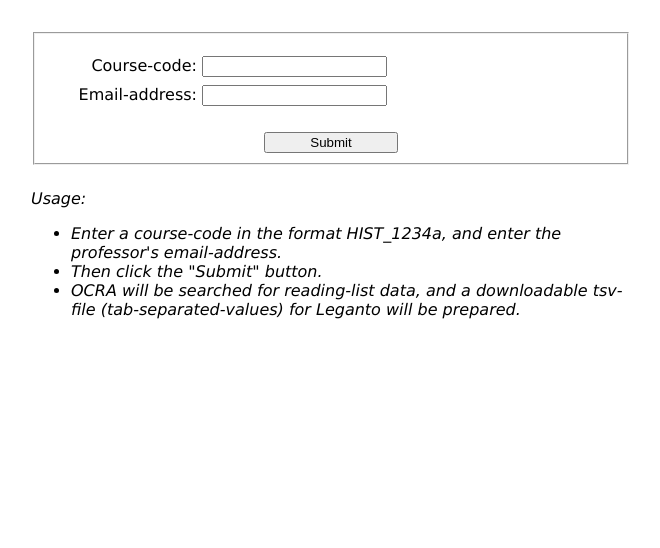
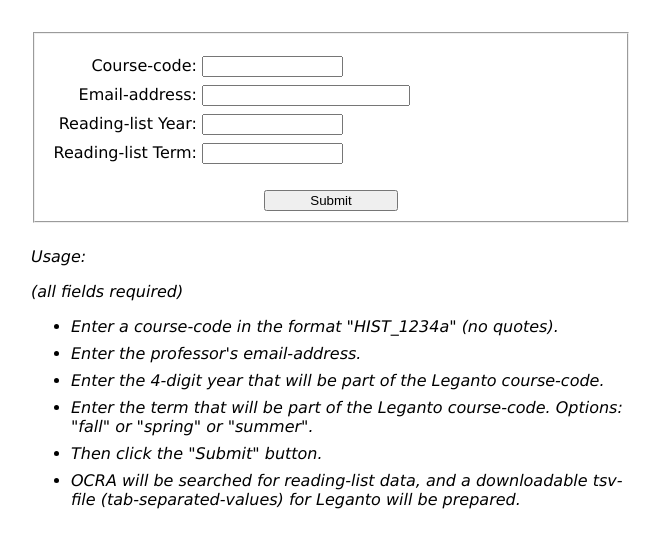
Before and after one commit to Brown-University-Library/ocra_lookup_project, a Django app: page /find/ in a window 1280 px wide. Shown: the part 56-604 px from the top of the page, without its empty margins (309-969 px from the left). Run offline with Django 4.2, Linux system fonts and the light colour scheme; parts of the project's set-up code (start-up, migrations or seed data) failed here and were passed over; some libraries are stand-ins or nearby versions.

Commit message:
adds year and term to form.

```diff
--- a/ocra_lookup_app/templates/find.html
+++ b/ocra_lookup_app/templates/find.html
@@ -13,12 +13,22 @@
 
             <!-- Course-code Field -->
             <label for="course_code" style="text-align: right; display: inline-block; width: 150px; margin-top: 1em;">Course-code:</label>
-            <input type="text" id="course_code" name="course_code" style="text-align: left; display: inline-block;" value="{{ course_code_value }}">
+            <input type="text" id="course_code" name="course_code" style="text-align: left; display: inline-block; width: 10em;" value="{{ course_code_value }}">
             <br>
 
             <!-- Email-address Field -->
             <label for="emailAddress" style="text-align: right; display: inline-block; width: 150px; margin-top: .5em;">Email-address:</label>
-            <input type="email" id="email_address" name="email_address" style="text-align: left; display: inline-block;" value="{{ email_address_value }}">
+            <input type="email" id="email_address" name="email_address" style="text-align: left; display: inline-block; width: 15em;" value="{{ email_address_value }}">
+            <br>
+
+            <!-- Year Field -->
+            <label for="year" style="text-align: right; display: inline-block; width: 150px; margin-top: .5em;">Reading-list Year:</label>
+            <input type="text" id="year" name="year" style="text-align: left; display: inline-block; width: 10em;" value="{{ year_value }}">
+            <br>
+
+            <!-- Term Field -->
+            <label for="term" style="text-align: right; display: inline-block; width: 150px; margin-top: .5em;">Reading-list Term:</label>
+            <input type="text" id="term" name="term" style="text-align: left; display: inline-block; width: 10em;" value="{{ term_value }}">
             <br>
 
             {% if errors_html %}
@@ -34,13 +44,17 @@
     </fieldset>
     <div id="usage" style="font-style: italic; margin-top: 1.5em;">
         <p>Usage:</p>
+        <p>(all fields required)</p>
         <ul>
-            <li>Enter a course-code in the format HIST_1234a, and enter the professor's email-address.</li>
-            <li>Then click the "Submit" button.</li>
-            <li>OCRA will be searched for reading-list data, and a downloadable tsv-file (tab-separated-values) for Leganto will be prepared.</li>
+            <li style="margin-bottom: 0.5em;">Enter a course-code in the format "HIST_1234a" (no quotes).</li>
+            <li style="margin-bottom: 0.5em;">Enter the professor's email-address.</li>
+            <li style="margin-bottom: 0.5em;">Enter the 4-digit year that will be part of the Leganto course-code.</li>
+            <li style="margin-bottom: 0.5em;">Enter the term that will be part of the Leganto course-code. Options: "fall" or "spring" or "summer".</li>
+            <li style="margin-bottom: 0.5em;">Then click the "Submit" button.</li>
+            <li style="margin-bottom: 0.5em;">OCRA will be searched for reading-list data, and a downloadable tsv-file (tab-separated-values) for Leganto will be prepared.</li>
         </ul>
     </div>
-</div>
+    </div>
 
 
 {% endblock content %}
--- a/ocra_lookup_app/views.py
+++ b/ocra_lookup_app/views.py
@@ -112,7 +112,7 @@ def results(request, the_uuid):
     ## if data doesn't exist in db, query OCRA ----------------------
     else:
         log.debug( 'data does not exist in db; querying OCRA' )
-        data = results_view_helper.query_ocra( ci.course_code, ci.email_address )
+        data = results_view_helper.query_ocra( ci.course_code, ci.email_address, ci.year, ci.term )
         log.debug( f'data, ``{pprint.pformat(data)}``' )
         if data:
             log.debug( 'data returned from OCRA' )
```
Also changed, not shown: ocra_lookup_app/lib/results_view_helper.py (+60 -50 lines).
